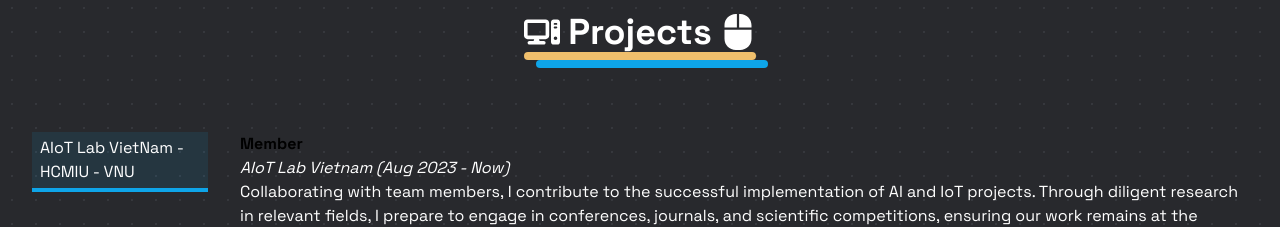
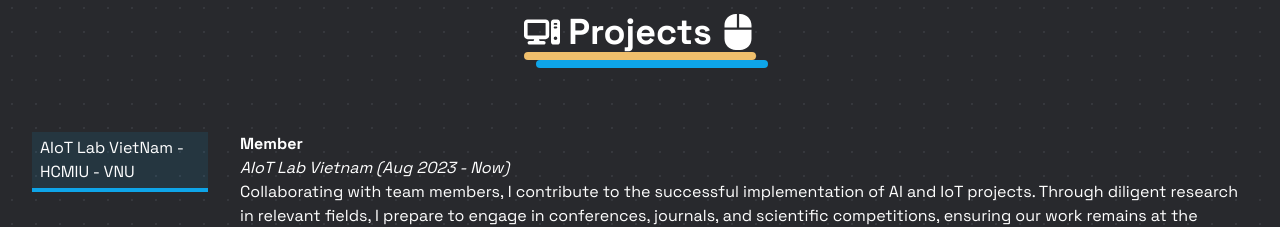
Before and after one commit to namanh2310/Porfolio-2024, a Next.js app: page / in a window 1280 px wide. Shown: the part 1500-1727 px from the top of the page. Built offline with nearby package versions, Linux system fonts and the light colour scheme.

Commit message:
update css

```diff
--- a/components/Project.tsx
+++ b/components/Project.tsx
@@ -76,7 +76,7 @@
         <div className="col-span-10">
          {isActive === '1' ? (
             <>
-                <strong color='white'>Member</strong>
+                <strong className='text-white'>Member</strong>
                 <p className='text-white italic'>AIoT Lab Vietnam (Aug 2023 - Now)</p>
                 <span className='text-white content-between'>Collaborating with team members, I contribute to the successful implementation of AI and IoT projects. Through diligent research in relevant fields, I prepare to engage in conferences, journals, and scientific competitions, ensuring our work remains at the forefront of innovation.</span>
             </>
```
